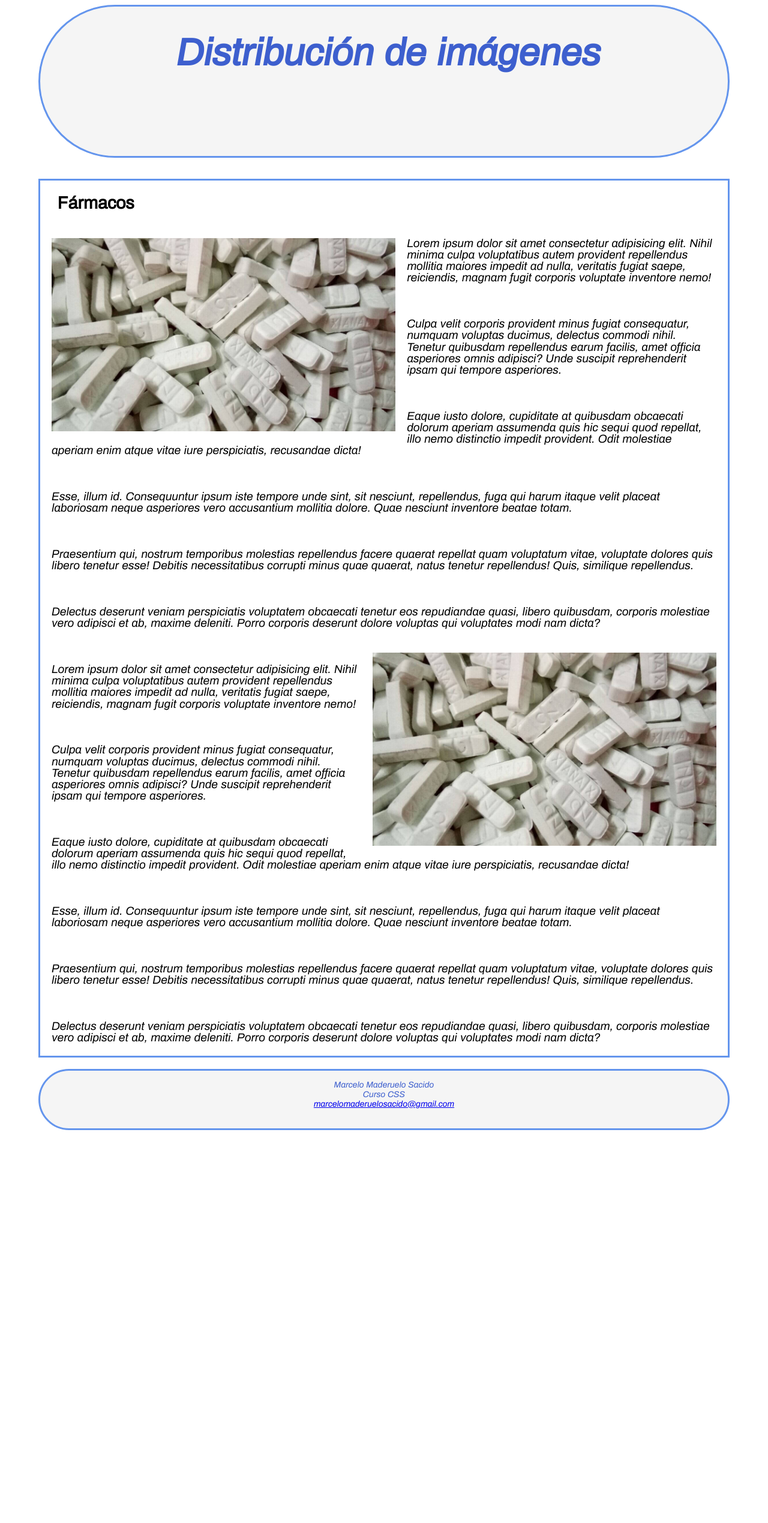
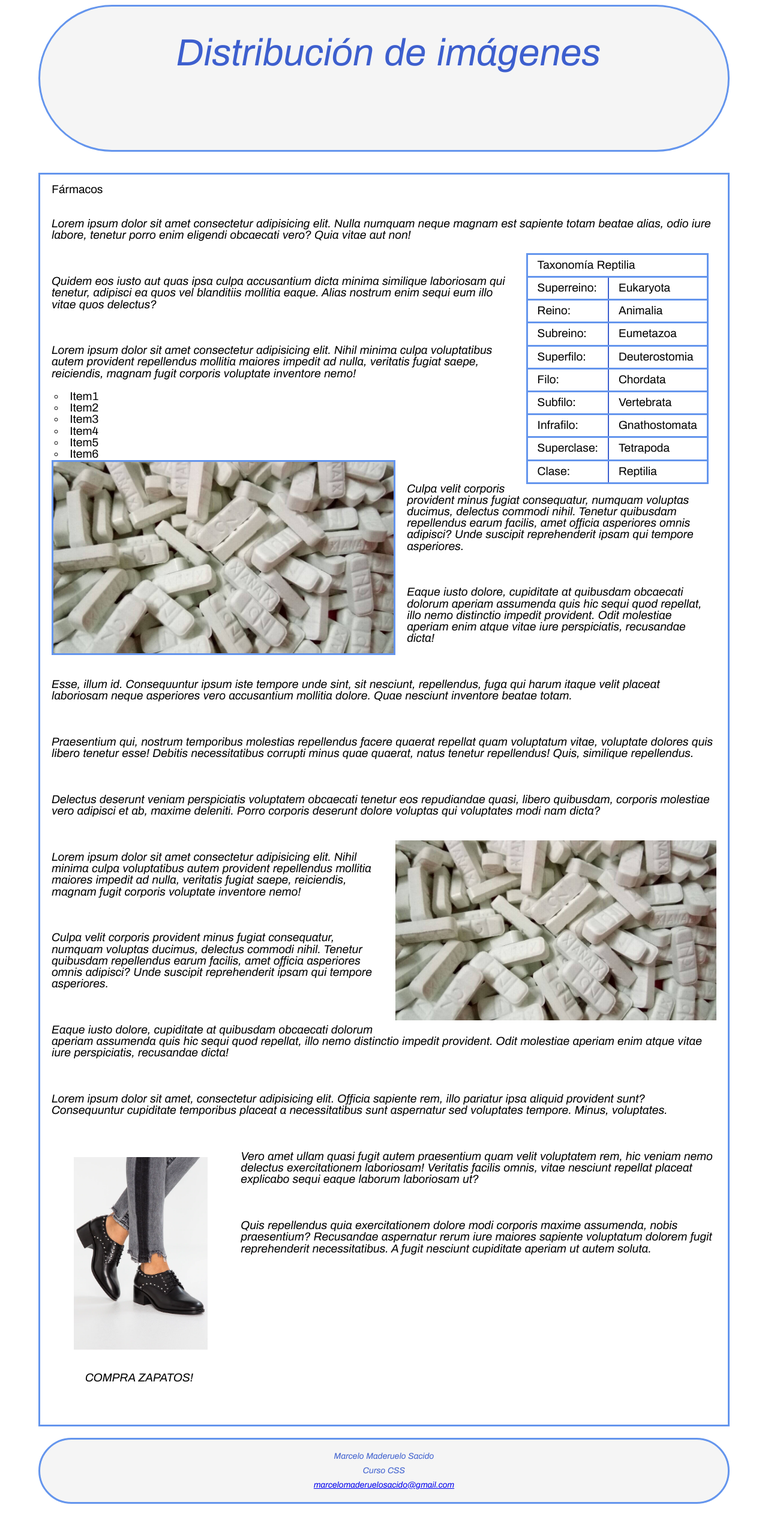
Before and after one commit to marcelo-024/desarrollo_web_2019, a PHP site: page / in a window 1280 px wide. Shown: the whole page at 60% size. Before the commit the page ends 1884 px from the top, so only its background shows below. Run offline with PHP 8.4, Linux system fonts and the light colour scheme; some libraries are stand-ins or nearby versions.

Commit message:
Elementos flotantes y display básico (29052019)

```diff
--- /dev/null
+++ b/13_float/css/reset.css
@@ -0,0 +1,49 @@
+/* http://meyerweb.com/eric/tools/css/reset/
+   v2.0 | 20110126
+   License: none (public domain)
+*/
+
+html, body, div, span, applet, object, iframe,
+h1, h2, h3, h4, h5, h6, p, blockquote, pre,
+a, abbr, acronym, address, big, cite, code,
+del, dfn, em, img, ins, kbd, q, s, samp,
+small, strike, strong, sub, sup, tt, var,
+b, u, i, center,
+dl, dt, dd, ol, ul, li,
+fieldset, form, label, legend,
+table, caption, tbody, tfoot, thead, tr, th, td,
+article, aside, canvas, details, embed,
+figure, figcaption, footer, header, hgroup,
+menu, nav, output, ruby, section, summary,
+time, mark, audio, video {
+	box-sizing: border-box;
+	margin: 0;
+	padding: 0;
+	border: 0;
+	font-size: 100%;
+	font: inherit;
+	vertical-align: baseline;
+}
+/* HTML5 display-role reset for older browsers */
+article, aside, details, figcaption, figure,
+footer, header, hgroup, menu, nav, section {
+	display: block;
+}
+body {
+	line-height: 1;
+}
+ol, ul {
+	list-style: none;
+}
+blockquote, q {
+	quotes: none;
+}
+blockquote:before, blockquote:after,
+q:before, q:after {
+	content: '';
+	content: none;
+}
+table {
+	border-collapse: collapse;
+	border-spacing: 0;
+}
--- a/13_float/css/styles.css
+++ b/13_float/css/styles.css
@@ -1,8 +1,6 @@
 /**************************************************
 FONTS
 ***************************************************/
-
-
 
 @font-face {
     font-family: 'archivoregular';
@@ -25,10 +23,10 @@ FONTS
     font-style: normal;
 }
 
-
 /**************************************************
 V A R I A B L E S
 ***************************************************/
+
 :root {
     --font_main: 'archivoregular', serif;
     --font_h: 'roboto_slabbold', sans-serif;
@@ -47,12 +45,16 @@ V A R I A B L E S
     --margin_hor: 4rem;
     --margin_p: calc(var(--margin_vert)*2.5);
     --border: solid 3px var(--color_border);
+}
 
+* {
+    box-sizing: border-box;
 }
 
 /**************************************************
 . M A I N  H E A D E R
 ***************************************************/
+
 .main_h {
     padding-top: 2rem;
     padding-left: 1rem;
@@ -76,19 +78,21 @@ V A R I A B L E S
 }
 
 .main_h p {
+
     font-family: var(--font_h);
     font-size: var(--size_h3);
     padding-left: 1rem;
     padding-right: 1rem;
+    /* display: none; */
+    visibility: hidden;
 }
-
-
-
+.main_h:hover p {
+   /*  display: initial; */
+visibility: visible;
+}
 /**************************************************
                      BODY
 ***************************************************/
-
-
 
 body {
     font-family: var(--font_main);
@@ -98,10 +102,9 @@ body {
 }
 
 h2 {
-
+    padding-top: 1rem;
     padding-left: 1em;
 }
-
 
 /**************************************************
                     MAIN
@@ -120,7 +123,6 @@ main {
     /*  text-align: center; */
     /*  box-shadow: 10px 1px 1px 0px rgb(218, 224, 228); */
     border: var(--border);
-
 }
 
 main p {
@@ -134,32 +136,40 @@ main p {
     margin-top: 1em;
 }
 
-
+.main_wrapper main section._float::after {
+    content: '';
+    display: block;
+    float: none;
+    clear: both;
+}
 
 /**************************************************
-
+L I S T  F L O A T
 ***************************************************/
 
-
-
-
-
-
+main ._float ul {
+    list-style-position: inside;
+    list-style-type: circle;
+    padding-left: 1.5rem;
+}
 
 /**************************************************
 . I M A G E _ W R A P P E R _ L E F T
 ***************************************************/
 
-
 .img_wrapper_left {
 
-width: 50%;
-float: left;
-padding: 1em;
+    width: 50%;
+    float: left;
+    /* padding: 1em; */
+    margin-right: 1em;
+    margin-left: 1em;
+    border: var(--border);
+}
 
-}
 img {
-
+    /* display: block; */
+    vertical-align: bottom;
     max-width: 100%;
 }
 
@@ -168,25 +178,98 @@ I M A G E _ W R A P P E R _ R I G H T
 *******************************************************/
 
 .img_wrapper_right {
-
     width: 50%;
     float: right;
     padding: 1em;
+}
 
-    }
-    img {
+.img_wrapper_right img {
+    max-width: 100%;
+}
 
-        max-width: 100%;
-    }
+/****************************************************
+                      A S I D E
+*****************************************************/
+
+.add {
+    width: 25%;
+    float: left;
+    padding: 2rem;
+margin: 1rem 1.5rem;
+
+}
+.add:hover{
+    border: var(--border);
+}
+
+.add_image {
+    width: 100%;
+    /*  float: left; */
+}
+
+.add_image img {
+    max-width: 100%;
+}
+
+.add_image::after {
+    content: '';
+    display: block;
+    float: none;
+    clear: both;
+}
+
+/* .add p {
+
+} */
+
+.add::after {
+    content: '';
+    display: block;
+    clear: both;
+}
+
+/********************************************
+
+    T A B L A S
+ ********************************************/
+
+.table_wrapper {
+    float: right;
+    padding-right: 2rem;
+    padding-left: 2rem;
+}
+
+table {
+    border: var(--border);
+    border-color: var(--color_border);
+    border-spacing: 50px;
+}
+
+table tr {
+    border: var(--border);
+    border-color: var(--color_border);
+}
+
+table td {
+    padding: 0.5rem 1rem;
+    border: solid 2px #3d5fce;
+}
+
+.table_wrapper::after {
+    content: '';
+    display: block;
+    clear: both;
+}
 
 /**************************************************
                 F O O T E R
 ***************************************************/
+
 footer {
     padding-top: 1rem;
     padding-right: 1rem;
     padding-left: 1rem;
-    padding-bottom: 2rem;
+    padding-bottom: 1rem;
     margin-top: 1rem;
     margin-left: 4rem;
     margin-right: 4rem;
@@ -197,7 +280,7 @@ footer {
     text-align: center;
     color: var(--color_font);
     font-family: var(--font_italic);
-    line-height: 1rem;
+    line-height: 1.5rem;
     border: var(--border);
     border-radius: 15rem;
 }
--- a/13_float/index.html
+++ b/13_float/index.html
@@ -13,22 +13,83 @@
 <body>
     <header class="main_h">
         <h1>Distribución de imágenes</h1>
-        <p></p>
+        <p>Uso de float,clear,etc.</p>
 
     </header>
-<div class="main_wrapper"> <main>
-        <section id="float_">
+    <div class="main_wrapper">
+        <main>
+            <section class="_float" id="float_">
                 <header>
                     <h2>Fármacos</h2>
                 </header>
+                <p>Lorem ipsum dolor sit amet consectetur adipisicing elit. Nulla numquam neque magnam est sapiente totam beatae alias, odio iure labore, tenetur porro enim eligendi obcaecati vero? Quia vitae aut non!</p> <div class="table_wrapper">
+                    <table class="reptilia">
+                        <tr>
+                            <td colspan="2">Taxonomía Reptilia</td>
+
+                        </tr>
+                        <tr>
+                            <td> Superreino: </td>
+                            <td>Eukaryota</td>
+                        </tr>
+                        <tr>
+                            <td>Reino: </td>
+                            <td>Animalia</td>
+                        </tr>
+                        <tr>
+                            <td>Subreino: </td>
+                            <td>Eumetazoa</td>
+                        </tr>
+                        <tr>
+                            <td>Superfilo: </td>
+                            <td>Deuterostomia</td>
+                        </tr>
+                        <tr>
+                            <td>Filo: </td>
+                            <td>Chordata</td>
+                        </tr>
+                        <tr>
+                            <td>Subfilo: </td>
+                            <td>Vertebrata</td>
+                        </tr>
+                        <tr>
+                            <td>Infrafilo: </td>
+                            <td>Gnathostomata</td>
+                        </tr>
+                        <tr>
+                            <td>Superclase: </td>
+                            <td>Tetrapoda</td>
+                        </tr>
+                        <tr>
+                            <td>Clase:</td>
+                            <td> Reptilia</td>
+                        </tr>
+
+                    </table>
+                </div>
+
+                <p>Quidem eos iusto aut quas ipsa culpa accusantium dicta minima similique laboriosam qui tenetur, adipisci ea quos vel blanditiis mollitia eaque. Alias nostrum enim sequi eum illo vitae quos delectus?</p>
+
+
+
+                <p>Lorem ipsum dolor sit amet consectetur adipisicing elit. Nihil minima culpa voluptatibus autem
+                    provident
+                    repellendus mollitia maiores impedit ad nulla, veritatis fugiat saepe, reiciendis, magnam fugit
+                    corporis
+                    voluptate inventore nemo!</p>
+                      <ul>
+                            <li>Item1</li>
+                            <li>Item2</li>
+                            <li>Item3</li>
+                            <li>Item4</li>
+                            <li>Item5</li>
+                            <li>Item6</li>
+                        </ul>
                     <div class="img_wrapper_left">
 
                             <img src="./assets/xanax.jpg" alt="Xanax">
                         </div>
 
-            <p>Lorem ipsum dolor sit amet consectetur adipisicing elit. Nihil minima culpa voluptatibus autem provident
-                repellendus mollitia maiores impedit ad nulla, veritatis fugiat saepe, reiciendis, magnam fugit corporis
-                voluptate inventore nemo!</p>
                 <p>Culpa velit corporis provident minus fugiat consequatur, numquam voluptas ducimus, delectus commodi
                     nihil. Tenetur quibusdam repellendus earum facilis, amet officia asperiores omnis adipisci? Unde
                     suscipit reprehenderit ipsam qui tempore asperiores.</p>
@@ -38,21 +99,26 @@
                 <p>Esse, illum id. Consequuntur ipsum iste tempore unde sint, sit nesciunt, repellendus, fuga qui harum
                     itaque velit placeat laboriosam neque asperiores vero accusantium mollitia dolore. Quae nesciunt
                     inventore beatae totam.</p>
-            <p>Praesentium qui, nostrum temporibus molestias repellendus facere quaerat repellat quam voluptatum vitae,
-                voluptate dolores quis libero tenetur esse! Debitis necessitatibus corrupti minus quae quaerat, natus
+
+                <p>Praesentium qui, nostrum temporibus molestias repellendus facere quaerat repellat quam voluptatum
+                    vitae,
+                    voluptate dolores quis libero tenetur esse! Debitis necessitatibus corrupti minus quae quaerat,
+                    natus
                     tenetur repellendus! Quis, similique repellendus.</p>
                 <p>Delectus deserunt veniam perspiciatis voluptatem obcaecati tenetur eos repudiandae quasi, libero
                     quibusdam, corporis molestiae vero adipisci et ab, maxime deleniti. Porro corporis deserunt dolore
                     voluptas qui voluptates modi nam dicta?</p>
-
 
                 <div class="img_wrapper_right">
 
                     <img src="./assets/xanax.jpg" alt="Xanax">
                 </div>
 
-                <p>Lorem ipsum dolor sit amet consectetur adipisicing elit. Nihil minima culpa voluptatibus autem provident
-                    repellendus mollitia maiores impedit ad nulla, veritatis fugiat saepe, reiciendis, magnam fugit corporis
+
+                <p>Lorem ipsum dolor sit amet consectetur adipisicing elit. Nihil minima culpa voluptatibus autem
+                    provident
+                    repellendus mollitia maiores impedit ad nulla, veritatis fugiat saepe, reiciendis, magnam fugit
+                    corporis
                     voluptate inventore nemo!</p>
                 <p>Culpa velit corporis provident minus fugiat consequatur, numquam voluptas ducimus, delectus commodi
                     nihil. Tenetur quibusdam repellendus earum facilis, amet officia asperiores omnis adipisci? Unde
@@ -60,15 +126,26 @@
                 <p>Eaque iusto dolore, cupiditate at quibusdam obcaecati dolorum aperiam assumenda quis hic sequi quod
                     repellat, illo nemo distinctio impedit provident. Odit molestiae aperiam enim atque vitae iure
                     perspiciatis, recusandae dicta!</p>
-                <p>Esse, illum id. Consequuntur ipsum iste tempore unde sint, sit nesciunt, repellendus, fuga qui harum
-                    itaque velit placeat laboriosam neque asperiores vero accusantium mollitia dolore. Quae nesciunt
-                    inventore beatae totam.</p>
-                <p>Praesentium qui, nostrum temporibus molestias repellendus facere quaerat repellat quam voluptatum vitae,
-                    voluptate dolores quis libero tenetur esse! Debitis necessitatibus corrupti minus quae quaerat, natus
-                    tenetur repellendus! Quis, similique repellendus.</p>
-                <p>Delectus deserunt veniam perspiciatis voluptatem obcaecati tenetur eos repudiandae quasi, libero
-                    quibusdam, corporis molestiae vero adipisci et ab, maxime deleniti. Porro corporis deserunt dolore
-                    voluptas qui voluptates modi nam dicta?</p>
+                <p>Lorem ipsum dolor sit amet, consectetur adipisicing elit. Officia sapiente rem, illo pariatur ipsa
+                    aliquid provident sunt? Consequuntur cupiditate temporibus placeat a necessitatibus sunt aspernatur
+                    sed voluptates tempore. Minus, voluptates.</p>
+
+                <aside class="add">
+                    <div class="add_image"><img src="assets/anuncio.webp" alt="Zapatos Pepe"></div>
+
+                    <p>COMPRA ZAPATOS!</p>
+
+                </aside>
+                <p>Vero amet ullam quasi fugit autem praesentium quam velit voluptatem rem, hic veniam nemo delectus
+                    exercitationem laboriosam! Veritatis facilis omnis, vitae nesciunt repellat placeat explicabo sequi
+                    eaque laborum laboriosam ut?</p>
+                <p>Quis repellendus quia exercitationem dolore modi corporis maxime assumenda, nobis praesentium?
+                    Recusandae aspernatur rerum iure maiores sapiente voluptatum dolorem fugit reprehenderit
+                    necessitatibus. A fugit nesciunt cupiditate aperiam ut autem soluta.</p>
+
+
+
+
             </section>
         </main>
 
```
Also changed, not shown: 13_float/assets/anuncio.webp (added), 13_float/assets/zapato.jpg (added), 13_float/assets/zapatos.jpeg (added). Lines whose indentation alone changed are shown as unchanged.
